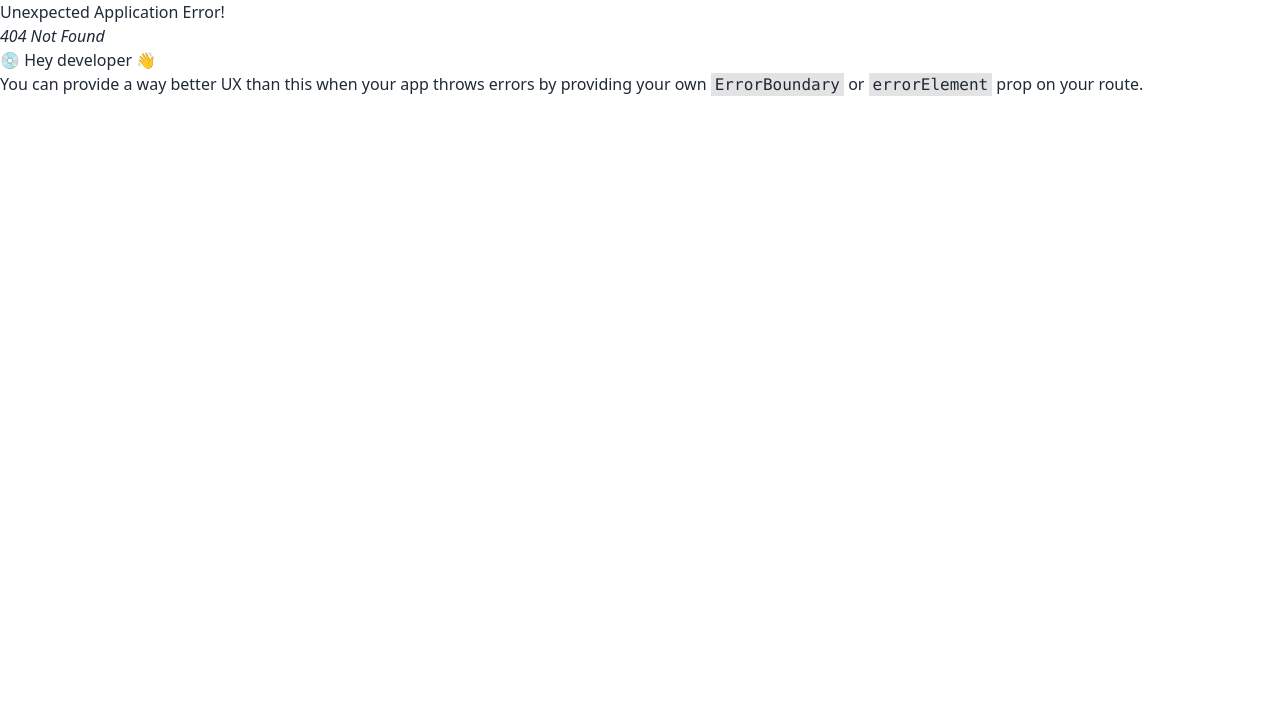
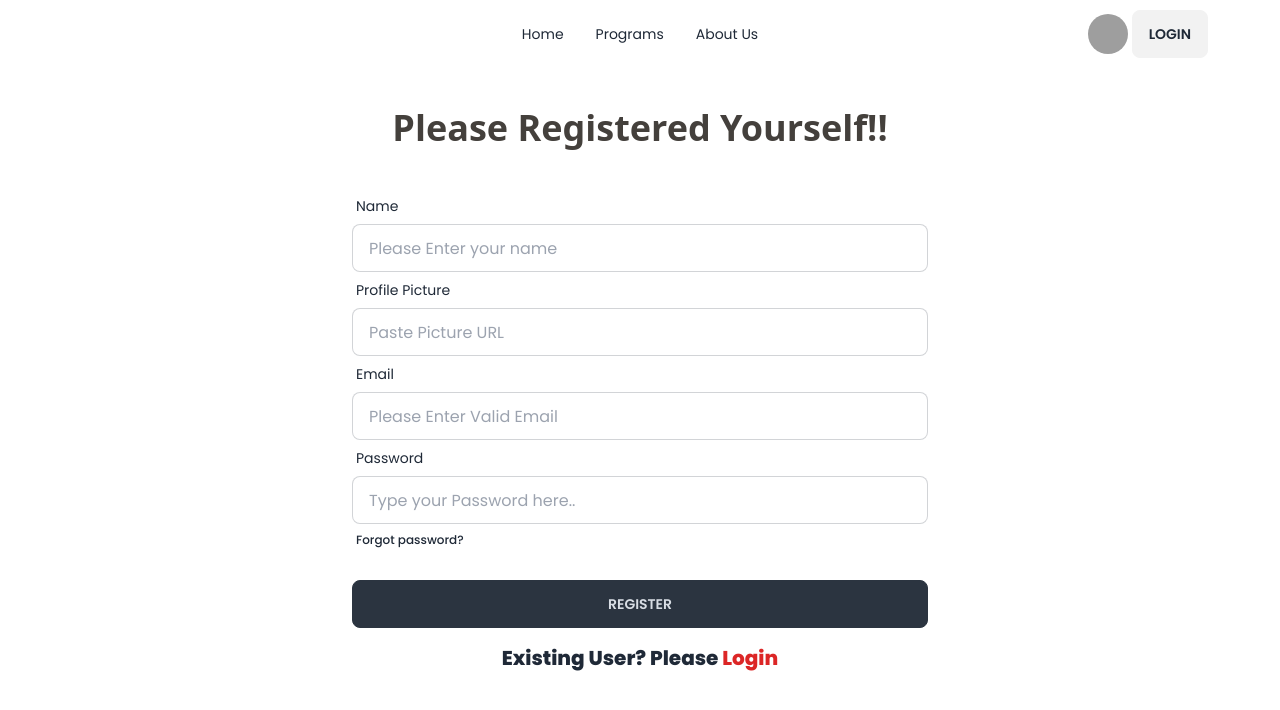
Before and after one commit to ezazahamed69/Music-Festivals-React, a React (Vite) app: page /register in a window 1280 px wide. Before the commit this address had no page. Shown: the top 710 px of the page. Built offline with nearby package versions, Linux system fonts and the light colour scheme; grey boxes are pictures that could not be loaded.

Commit message:
Login & Registration page build done

```diff
--- a/src/pages/Home/Shared/Navbar.jsx
+++ b/src/pages/Home/Shared/Navbar.jsx
@@ -38,7 +38,7 @@ const Navbar = () => {
           <img src={userpic} />
         </div>
       </label>
-    <Link>
+    <Link to = "/login">
     <button className="btn">Login</button>
     </Link>
 
--- /dev/null
+++ b/src/pages/Login/Login.jsx
@@ -0,0 +1,51 @@
+import { Link } from "react-router-dom";
+import Navbar from "../Home/Shared/Navbar";
+
+
+const Login = () => {
+
+    const handleLogin = e => {
+        e.preventDefault();
+        console.log(e.currentTarget);
+    // const email = e.target.email.value
+    const form = new FormData(e.currentTarget);
+    console.log(form.get('email'));
+
+    }
+
+    return (
+        <div>
+            <Navbar></Navbar>
+            <div>
+            <h3 className="text-4xl font-sans font-bold text-stone-700 my-10 text-center">Login Yourself!!</h3>
+            <form onSubmit={handleLogin}
+            className="md:w-3/4 lg:w-1/2 mx-auto">
+            <div className="form-control">
+          <label className="label">
+            <span className="label-text">Email</span>
+          </label>
+          <input type="email" required name ="email"
+          placeholder="Please Enter Valid Email" className="input input-bordered" />
+        </div>
+        <div className="form-control">
+          <label className="label">
+            <span className="label-text">Password</span>
+          </label>
+          <input type="password" required name ="password" placeholder="Type your Password here.." className="input input-bordered" />
+          <label className="label">
+            <a href="#" className="label-text-alt link link-hover font-medium">Forgot password?</a>
+          </label>
+        </div>
+        <div className="form-control mt-6">
+          <button className="btn btn-neutral">Login</button>
+        </div>
+            </form>
+            <p className="text-center mt-4 text-xl font-extrabold">New user, Please <Link className=" text-red-600" to ="/register">Register</Link>
+
+            </p>
+        </div>
+            </div>
+    );
+};
+
+export default Login;
--- /dev/null
+++ b/src/pages/Register/Register.jsx
@@ -0,0 +1,75 @@
+import { Link } from "react-router-dom";
+import Navbar from "../Home/Shared/Navbar";
+
+
+const Register = () => {
+
+
+    const handleRegister = e => {
+        e.preventDefault();
+        console.log(e.currentTarget);
+    // const email = e.target.email.value
+    const form = new FormData(e.currentTarget);
+    console.log(form.get('email'));
+
+    }
+
+
+
+    return (
+        <div>
+            <Navbar></Navbar>
+            <div>
+            <h3 className="text-4xl font-sans font-bold text-stone-700 my-10 text-center">Please Registered Yourself!!</h3>
+            <form onSubmit={handleRegister}
+            className="md:w-3/4 lg:w-1/2 mx-auto">
+                {/* Name_field */}
+            <div className="form-control">
+          <label className="label">
+            <span className="label-text">Name</span>
+          </label>
+          <input type="text" required name ="name"
+          placeholder="Please Enter your name" className="input input-bordered" />
+        </div>
+
+        {/* Profile_photo */}
+        <div className="form-control">
+          <label className="label">
+            <span className="label-text">Profile Picture</span>
+          </label>
+          <input type="text" required name ="photo"
+          placeholder="Paste Picture URL" className="input input-bordered" />
+        </div>
+
+        {/* email_field */}
+        <div className="form-control">
+          <label className="label">
+            <span className="label-text">Email</span>
+          </label>
+          <input type="email" required name ="email"
+          placeholder="Please Enter Valid Email" className="input input-bordered" />
+        </div>
+        <div className="form-control">
+          <label className="label">
+            <span className="label-text">Password</span>
+          </label>
+          <input type="password" required name ="password" placeholder="Type your Password here.." className="input input-bordered" />
+          <label className="label">
+            <a href="#" className="label-text-alt link link-hover font-medium">Forgot password?</a>
+          </label>
+        </div>
+        <div className="form-control mt-6">
+          <button className="btn btn-neutral">Register</button>
+        </div>
+            </form>
+            <p className="text-center mt-4 text-xl font-extrabold">Existing User? Please <Link className=" text-red-600" to ="/login">Login</Link>
+
+
+            </p>
+        </div>
+            </div>
+
+    );
+};
+
+export default Register;
```
Also changed, not shown: src/routes/Routes.jsx (+14 -2 lines).
